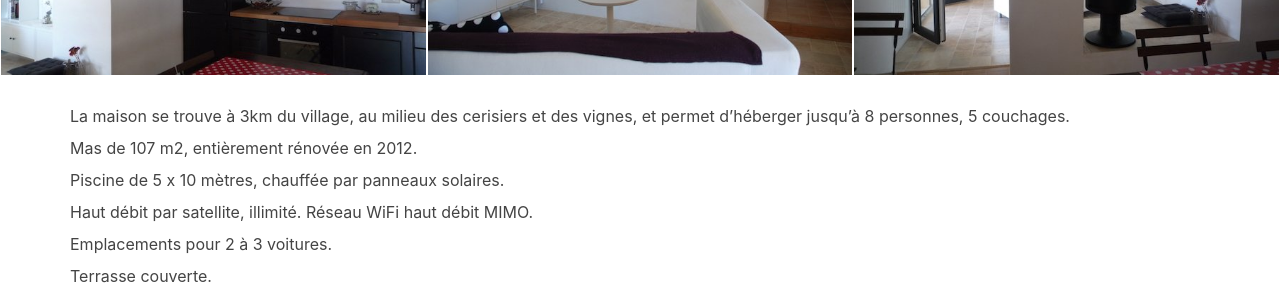
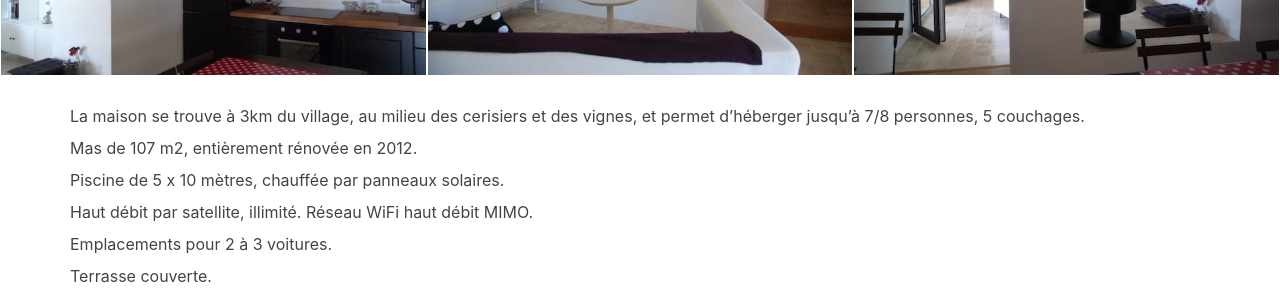
Before and after one commit to YoannDelpierre/cabanon, a Jekyll site: the page built from reserver.html, in a window 1280 px wide and 900 px high, scrolled down 1039 px. Shown: the part 154-454 px from the top of the window. Built offline with Jekyll 4.4.1, drawn with Linux system fonts in a browser that asks for light colours.

Commit message:
use correct woring

```diff
--- a/_layouts/reservation.html
+++ b/_layouts/reservation.html
@@ -17,7 +17,7 @@
             <h2 class="section-heading">Calendrier de réservation</h2>
             <p>Maison de famille, en location uniquement pendant les mois de juin, juillet et août.</p>
             <br>
-            <iframe src="https://www.google.com/calendar/embed?mode=month&dates=20200601%2F20200831&showTitle=0&amp;showPrint=0&amp;showTabs=0&amp;showCalendars=0&amp;showTz=0&amp;height=250&amp;wkst=7&amp;bgcolor=%23FFFFFF&amp;src=cabanondescerises%40gmail.com&amp;color=%230F4B38&amp;src=poooj9mpujjnshj2h5i1b174vk%40group.calendar.google.com&amp;color=%23711616&amp;ctz=Europe%2FParis" style=" border-width:0 " width="90%" height="250" frameborder="0" scrolling="no"></iframe>
+            <iframe src="https://www.google.com/calendar/embed?mode=month&dates=20210601%2F20210831&showTitle=0&amp;showPrint=0&amp;showTabs=0&amp;showCalendars=0&amp;showTz=0&amp;height=250&amp;wkst=7&amp;bgcolor=%23FFFFFF&amp;src=cabanondescerises%40gmail.com&amp;color=%230F4B38&amp;src=poooj9mpujjnshj2h5i1b174vk%40group.calendar.google.com&amp;color=%23711616&amp;ctz=Europe%2FParis" style=" border-width:0 " width="90%" height="250" frameborder="0" scrolling="no"></iframe>
             <p>Ménage de fin de séjour 130€ à régler sur place.</p>
             <p>Contact par email : <a href="mailto:{{ site.email }}">{{ site.email }}</a></p>
         </div>
@@ -42,7 +42,7 @@
     <div class="container">
       <div class="row">
         <div class="col-lg-12">
-          <p>La maison se trouve à 3km du village, au milieu des cerisiers et des vignes, et permet d’héberger jusqu’à 8 personnes, 5 couchages.</p>
+          <p>La maison se trouve à 3km du village, au milieu des cerisiers et des vignes, et permet d’héberger jusqu’à 7/8 personnes, 5 couchages.</p>
           <p>Mas de 107 m2, entièrement rénovée en 2012.</p>
           <p>Piscine de 5 x 10 mètres, chauffée par panneaux solaires.</p>
           <p>Haut débit par satellite, illimité. Réseau WiFi haut débit MIMO.</p>
```
